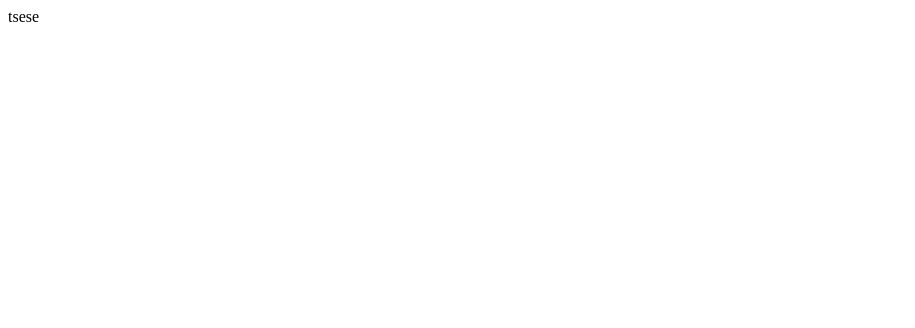
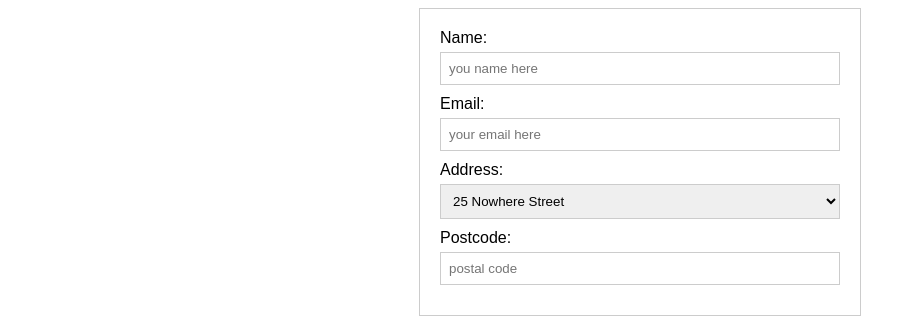
Before and after one commit to alvico23/Latihan-2-RPL, a plain HTML site: page index.html in a window 1280 px wide. Shown: the whole page, without its empty margins (0-915 px from the left). Drawn offline with Linux system fonts and the light colour scheme.

Commit message:
Latihan 2 html

```diff
--- a/index.html
+++ b/index.html
@@ -1 +1,55 @@
-tsese
+<!DOCTYPE html>
+<html lang="en">
+<head>
+    <meta charset="UTF-8">
+    <meta name="viewport" content="width=device-width, initial-scale=1.0">
+    <title>Formulir</title>
+    <style>
+        body {
+            font-family: sans-serif;
+        }
+
+        .container {
+            width: 400px;
+            margin: 0 auto;
+            padding: 20px;
+            border: 1px solid #ccc;
+        }
+
+        label {
+            display: block;
+            margin-bottom: 5px;
+        }
+
+        input[type="text"],
+        input[type="email"],
+        select {
+            width: 100%;
+            padding: 8px;
+            margin-bottom: 10px;
+            border: 1px solid #ccc;
+            box-sizing: border-box;
+        }
+    </style>
+</head>
+<body>
+    <div class="container">
+        <label for="name">Name:</label>
+        <input type="text" id="name" placeholder="you name here">
+
+        <label for="email">Email:</label>
+        <input type="email" id="email" placeholder="your email here">
+
+        <label for="address">Address:</label>
+        <select id="address">
+            <option value="25 Nowhere Street">25 Nowhere Street</option>
+            <option value="Somewhere">Somewhere</option>
+            <option value="Not Here">Not Here</option>
+            <option value="Y2K 5RU">Y2K 5RU</option>
+        </select>
+
+        <label for="postcode">Postcode:</label>
+        <input type="text" id="postcode" placeholder="postal code">
+    </div>
+</body>
+</html>
```
